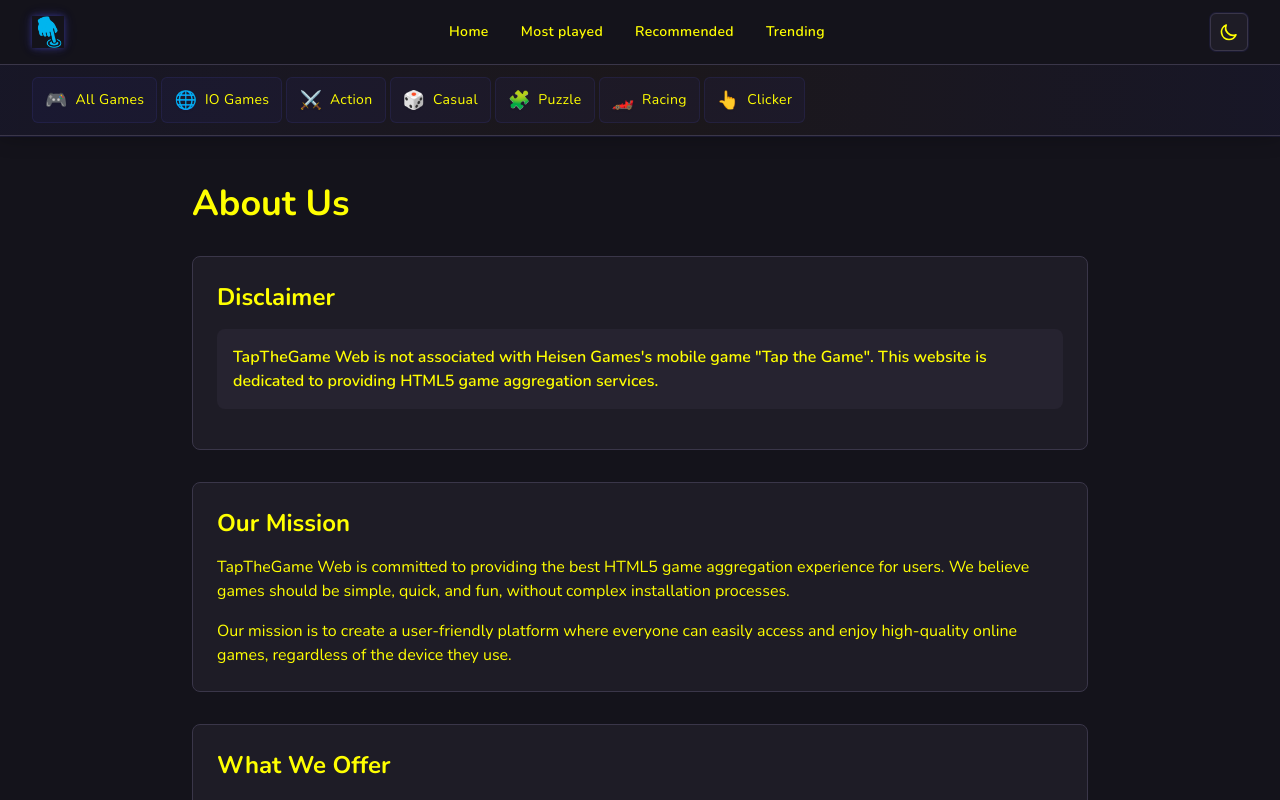
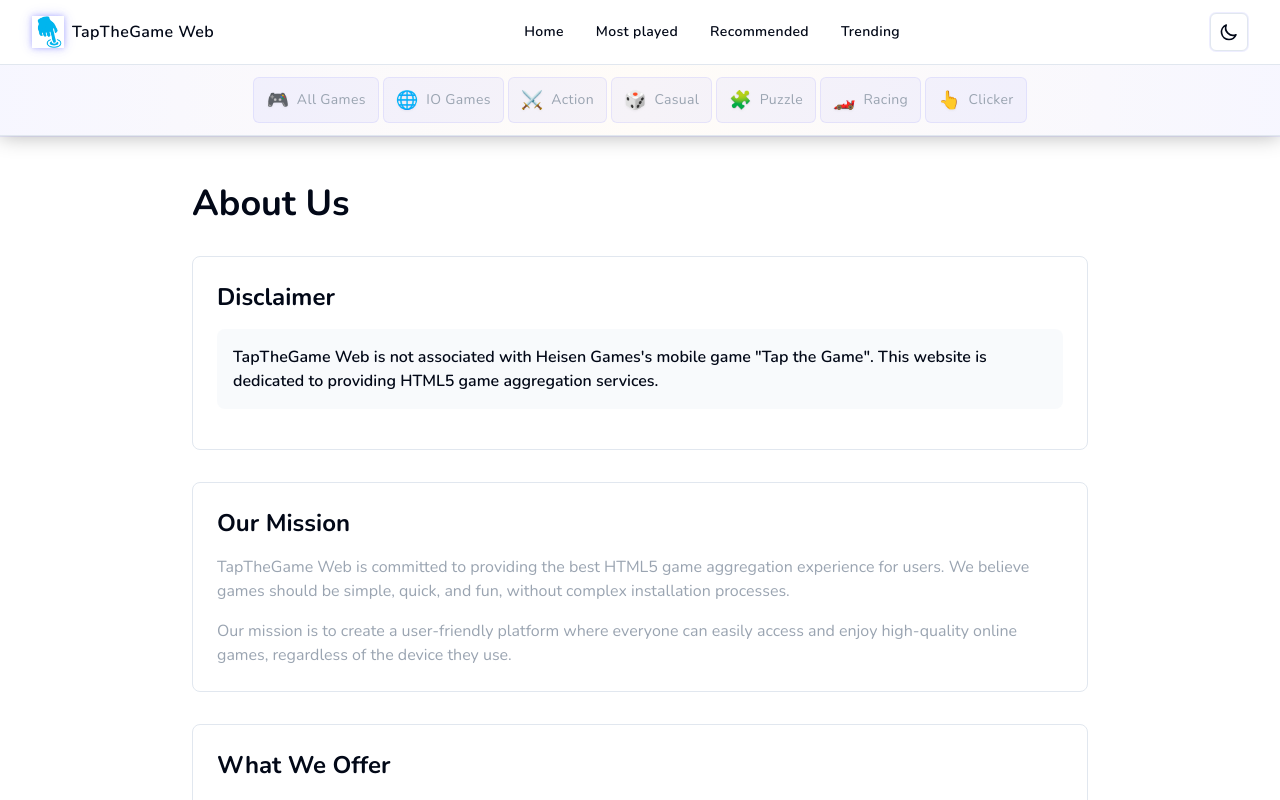
Before and after one commit to tian-Sun/TapTheGame, a Next.js app: page /about in a window 1280 px wide. Shown: the top 800 px of the page. Built offline with nearby package versions, Linux system fonts and the light colour scheme.

Commit message:
fix dark

```diff
--- a/src/app/layout.tsx
+++ b/src/app/layout.tsx
@@ -93,8 +93,15 @@
           dangerouslySetInnerHTML={{
             __html: `
               try {
-                const theme = 'dark'; // Default theme to prevent hydration mismatch
-                document.documentElement.classList.add(theme);
+                const savedTheme = localStorage.getItem('theme');
+                if (savedTheme && (savedTheme === 'dark' || savedTheme === 'light')) {
+                  document.documentElement.classList.add(savedTheme);
+                } else {
+                  const prefersDark = window.matchMedia('(prefers-color-scheme: dark)').matches;
+                  const theme = prefersDark ? 'dark' : 'light';
+                  document.documentElement.classList.add(theme);
+                  localStorage.setItem('theme', theme);
+                }
               } catch (e) {
                 document.documentElement.classList.add('dark');
               }
--- a/src/components/Header.tsx
+++ b/src/components/Header.tsx
@@ -20,12 +20,18 @@
         <div className="flex items-center justify-between h-16">
           {/* Logo */}
           <div className="flex items-center">
-            <Link href="/">
+            <Link href="/" className="flex items-center space-x-2">
               <img
                 src="/icon.png"
                 alt="TapTheGame Web Logo"
                 className="h-8 w-auto cyber-glow transition-all duration-300 hover:scale-105"
               />
+              <span className="font-bold text-lg text-foreground tracking-wide md:hidden">
+                TapTheGame
+              </span>
+              <span className="hidden md:block font-semibold text-base text-foreground tracking-wide">
+                TapTheGame Web
+              </span>
             </Link>
           </div>
 
@@ -42,7 +48,7 @@
             ))}
           </nav>
 
-          {/* Language Selector & Theme Toggle & Mobile Menu */}
+          {/* Theme Toggle & Mobile Menu */}
           <div className="flex items-center space-x-4">
             {/* Theme Toggle */}
             <button
@@ -116,7 +122,7 @@
         }}
       >
         <div className="container-custom">
-          <div className="flex items-center space-x-1 py-3 overflow-x-auto scrollbar-hide">
+          <div className="flex items-center space-x-1 py-3 overflow-x-auto scrollbar-hide md:justify-center">
             {gameCategories.map((category) => (
               <Link
                 key={category.id}
@@ -167,7 +173,7 @@
               </Link>
             ))}
 
-            {/* Mobile Theme Toggle and Language Selector */}
+            {/* Mobile Theme Toggle */}
             <div className="pt-4 border-t border-border space-y-3">
               <button
                 onClick={toggleTheme}
@@ -192,19 +198,6 @@
                   </>
                 )}
               </button>
-
-              <select
-                className="w-full bg-card border border-border rounded-md px-3 py-2 text-sm text-foreground transition-all duration-200 focus:border-primary focus:outline-none focus:ring-2 focus:ring-primary/20"
-                style={{
-                  boxShadow: '0 0 0 1px rgba(91, 88, 255, 0.1)'
-                }}
-              >
-                <option value="en">🇺🇸 English</option>
-                <option value="es">🇪🇸 Español</option>
-                <option value="fr">🇫🇷 Français</option>
-                <option value="de">🇩🇪 Deutsch</option>
-                <option value="it">🇮🇹 Italiano</option>
-              </select>
             </div>
           </div>
         </div>
```
